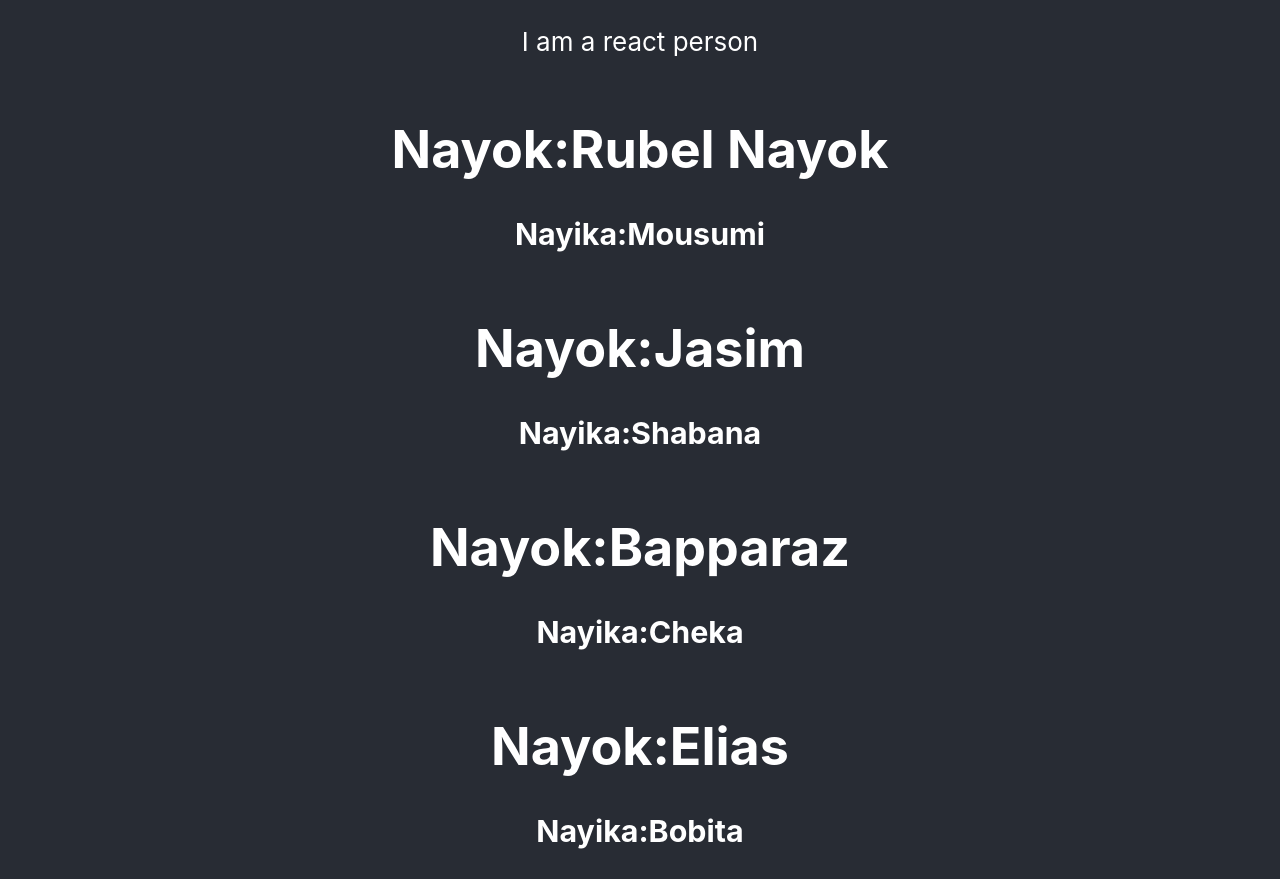
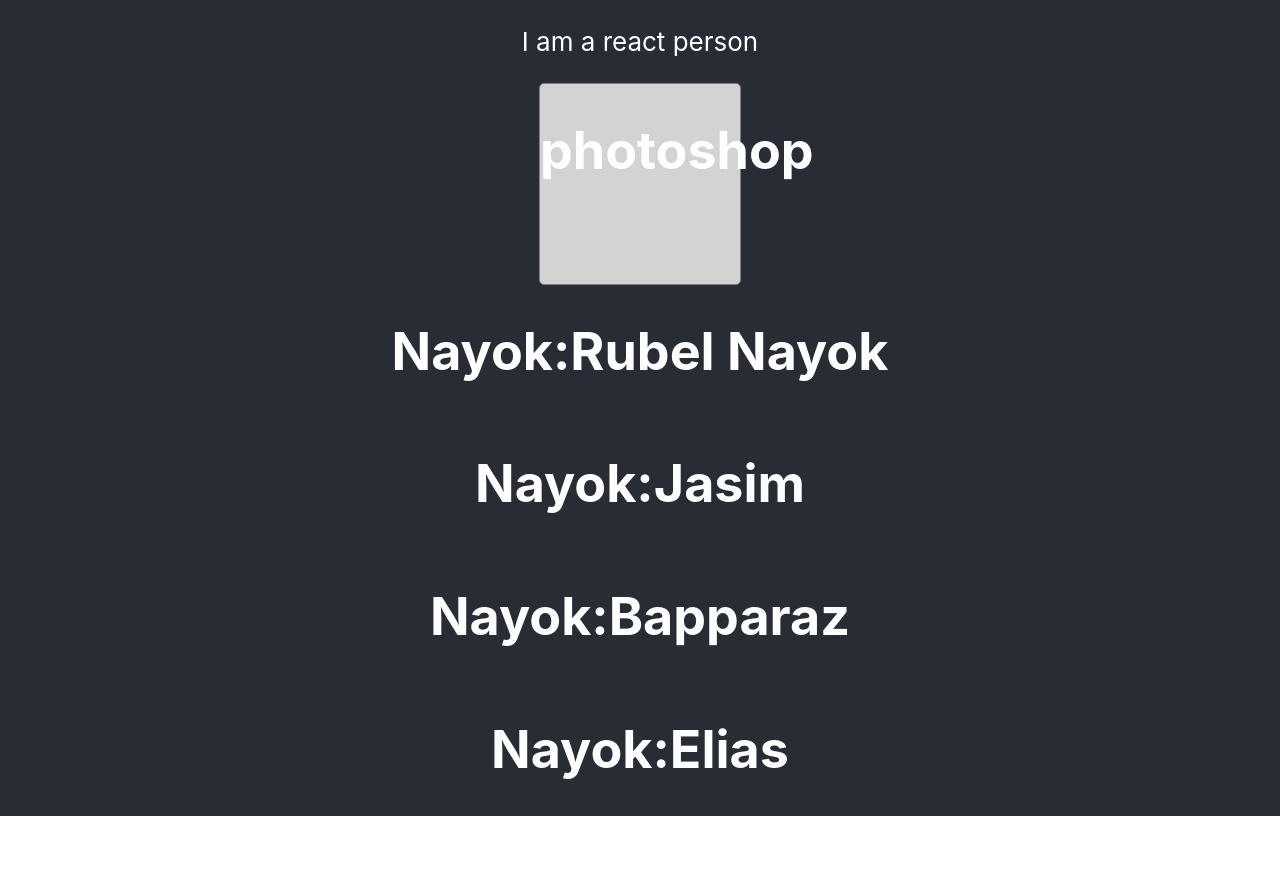
Before and after one commit to sajjadhussains/react-core-concepts, a React (Create React App) app: page / in a window 1280 px wide. After the commit the page ends 816 px from the top, so only its background shows below. Built offline with nearby package versions, Linux system fonts and the light colour scheme.

Commit message:
pass objects to components,one element

```diff
--- a/src/App.js
+++ b/src/App.js
@@ -3,12 +3,17 @@
 import './App.css';
 
 function App() {
+
+  const products=[{name:'photoshop',price:'$90.99'}];
+
   return (
     <div className="App">
       <header className="App-header">
         <p>
           I am a react person
         </p>
+        <Product name={products[0].name}></Product>
+
         <Person name='Rubel Nayok' nayika='Mousumi'></Person>
         <Person name='Jasim' nayika='Shabana'></Person>
         <Person name='Bapparaz'nayika='Cheka'></Person>
@@ -19,6 +24,24 @@
   );
 }
 
+function Product(props){
+
+  const productStyle = {
+    border:'1px solid gray',
+    borderRadius:'5px',
+    backgroundColor:'lightgray',
+    height:'200px',
+    width:'200px',
+    float:'left'
+  }
+
+  return(
+    <div style={productStyle}>
+      <h1>{props.name}</h1>
+    </div>
+  )
+}
+
 function Person(props){
   const personStyle={
     border:'4px solid cyan',
@@ -27,7 +50,7 @@
   return (
   <div style={{personStyle}}>
     <h1>Nayok:{props.name}</h1>
-  <h3>Nayika:{props.nayika}</h3>
+
   </div>
   )
 }
```
